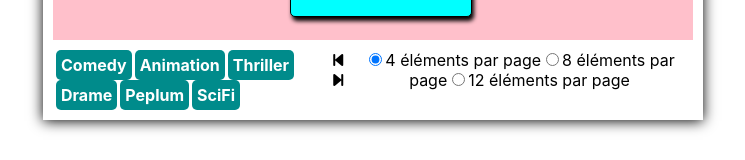
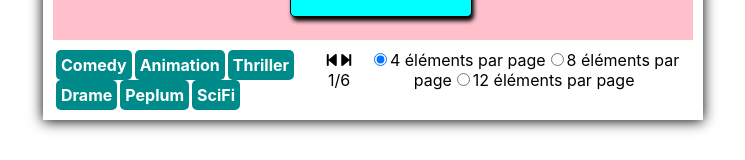
Before and after one commit to sepiropht/movies, a React (Create React App) app: page / in a window 1280 px wide. Shown: the part 485-645 px from the top of the page, without its empty margins (267-1012 px from the left). Built offline with nearby package versions, Linux system fonts and the light colour scheme.

Commit message:
display currentStep of slider

```diff
--- a/src/App.tsx
+++ b/src/App.tsx
@@ -67,6 +67,9 @@ function App() {
         <div className="control">
           <div className="category-buttons">{CategoriesButtonList}</div>
           <SliderButtons
+            size={movies.length}
+            paginationSize={paginationSize}
+            currentStep={sliderState + 1}
             onPrevClicked={() =>
               setSliderState(
                 sliderState > 0
--- a/src/components/SliderButtons.tsx
+++ b/src/components/SliderButtons.tsx
@@ -3,10 +3,16 @@ import React from "react";
 interface SliderButtonProps {
   onPrevClicked: () => void;
   onNextClicked: () => void;
+  paginationSize: number;
+  currentStep: number;
+  size: number;
 }
 export const SliderButtons: React.FC<SliderButtonProps> = ({
   onPrevClicked,
   onNextClicked,
+  paginationSize,
+  size,
+  currentStep,
 }) => {
   return (
     <div>
@@ -16,6 +22,10 @@ export const SliderButtons: React.FC<SliderButtonProps> = ({
       <span onClick={onNextClicked}>
         <i className="fas fa-step-forward"></i>
       </span>
+      <span>
+        {" "}
+        {currentStep}/{size / paginationSize}
+      </span>
     </div>
   );
 };
```
